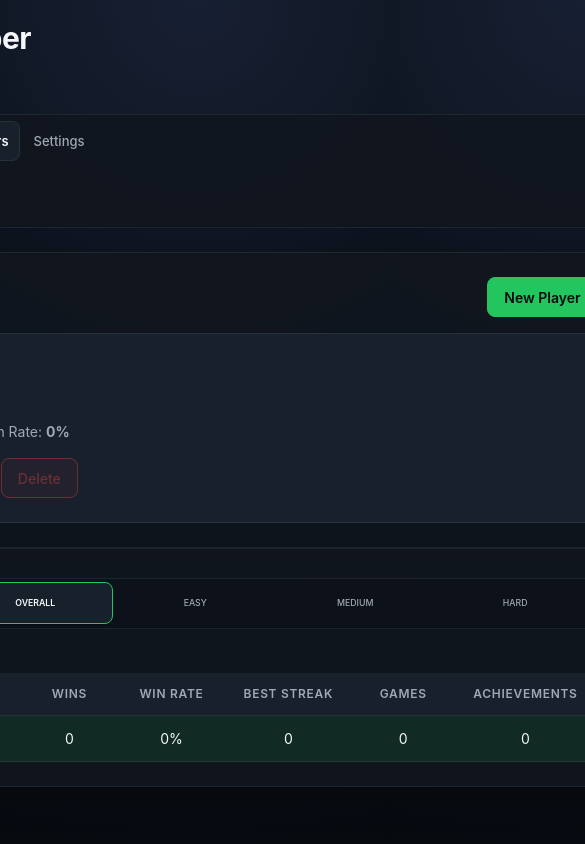
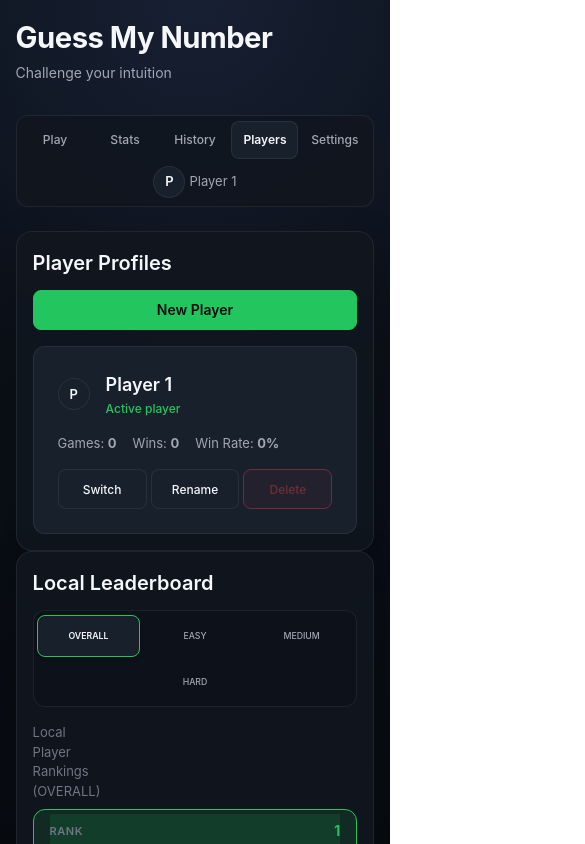
Before and after one commit to Tigo1123/Guess-My-Number, a React (Vite) app: page / in a window 390 px wide. Both pictures are taken after a click on the tab "Players". Shown: the top 844 px of the page, 585 px wide, since content can reach past the window. Built offline with nearby package versions, Linux system fonts and the light colour scheme.

Commit message:
fix mobile responsive layouts

```diff
--- a/src/components/GameHistory.jsx
+++ b/src/components/GameHistory.jsx
@@ -133,17 +133,17 @@ export function GameHistory({ history = [], activeProfileName = 'Active Player',
 
                   return (
                     <tr key={entry.id}>
-                      <td className="date-cell">{dateText}</td>
-                      <td className={`result-cell ${isWin ? 'win' : 'loss'}`}>
+                      <td className="date-cell" data-label="DATE / TIME">{dateText}</td>
+                      <td className={`result-cell ${isWin ? 'win' : 'loss'}`} data-label="RESULT">
                         {isWin ? 'WIN' : 'LOSS'}
                       </td>
-                      <td className="diff-cell">{entry.difficulty.toUpperCase()}</td>
-                      <td className="mode-cell">{entry.mode.toUpperCase()}</td>
-                      <td className="score-cell">{entry.score}</td>
-                      <td className="attempts-cell">{entry.attempts}</td>
-                      <td className="hints-cell">{entry.hintsUsed}</td>
-                      <td className="type-cell">{typeText}</td>
-                      <td className="action-cell">
+                      <td className="diff-cell" data-label="DIFFICULTY">{entry.difficulty.toUpperCase()}</td>
+                      <td className="mode-cell" data-label="MODE">{entry.mode.toUpperCase()}</td>
+                      <td className="score-cell" data-label="SCORE">{entry.score}</td>
+                      <td className="attempts-cell" data-label="ATTEMPTS">{entry.attempts}</td>
+                      <td className="hints-cell" data-label="HINTS">{entry.hintsUsed}</td>
+                      <td className="type-cell" data-label="TYPE">{typeText}</td>
+                      <td className="action-cell" data-label="ACTION">
                         <button
                           type="button"
                           className="btn-view-details"
--- a/src/components/LocalLeaderboard.jsx
+++ b/src/components/LocalLeaderboard.jsx
@@ -70,7 +70,6 @@ export function LocalLeaderboard({ profiles = [], activeProfileId }) {
 
       <div className="leaderboard-table-wrapper table-responsive">
         <table className="leaderboard-table">
-
           <caption>Local Player Rankings ({filter.toUpperCase()})</caption>
           <thead>
             <tr>
@@ -90,17 +89,16 @@ export function LocalLeaderboard({ profiles = [], activeProfileId }) {
                 className={entry.isActive ? 'active-profile-row' : ''}
                 aria-current={entry.isActive ? 'row' : undefined}
               >
-                <td className="rank-cell">{index + 1}</td>
-                <td className="player-cell">
+                <td className="rank-cell" data-label="RANK">{index + 1}</td>
+                <td className="player-cell" data-label="PLAYER">
                   <span className="player-name">{entry.name}</span>
                   {entry.isActive && <span className="active-badge" aria-label="Active Player">(Active)</span>}
                 </td>
-                <td className="wins-cell">{entry.wins}</td>
-                <td className="winrate-cell">{entry.winRatePercent}%</td>
-                <td className="streak-cell">{entry.bestStreak}</td>
-                <td className="games-cell">{entry.games}</td>
-                <td className="achievements-cell">{entry.achievementCount}</td>
-
+                <td className="wins-cell" data-label="WINS">{entry.wins}</td>
+                <td className="winrate-cell" data-label="WIN RATE">{entry.winRatePercent}%</td>
+                <td className="streak-cell" data-label="BEST STREAK">{entry.bestStreak}</td>
+                <td className="games-cell" data-label="GAMES">{entry.games}</td>
+                <td className="achievements-cell" data-label="ACHIEVEMENTS">{entry.achievementCount}</td>
               </tr>
             ))}
           </tbody>
--- a/src/index.css
+++ b/src/index.css
@@ -85,8 +85,11 @@ body {
   justify-content: center;
   align-items: flex-start;
   min-height: 100vh;
-  padding: var(--space-xl) var(--space-md);
+  padding: var(--space-xl) clamp(14px, 4vw, 20px);
   line-height: 1.5;
+  width: 100%;
+  max-width: 100%;
+  box-sizing: border-box;
 }
 
 /* Background State Tints */
@@ -113,6 +116,9 @@ body.lost { background: radial-gradient(circle at top, #2b0f14 0%, #0b1018 45%,
   border-radius: var(--radius-lg);
   padding: var(--space-lg);
   box-shadow: 0 12px 40px rgba(0, 0, 0, 0.18);
+  width: 100%;
+  max-width: 100%;
+  box-sizing: border-box;
 }
 
 /* --------------------------------------------------------------------------
@@ -124,6 +130,8 @@ body.lost { background: radial-gradient(circle at top, #2b0f14 0%, #0b1018 45%,
   display: flex;
   flex-direction: column;
   gap: var(--space-lg);
+  box-sizing: border-box;
+  margin: 0 auto;
 }
 
 .app-header {
@@ -131,17 +139,27 @@ body.lost { background: radial-gradient(circle at top, #2b0f14 0%, #0b1018 45%,
   justify-content: space-between;
   align-items: center;
   padding-bottom: var(--space-sm);
+  width: 100%;
+  box-sizing: border-box;
+}
+
+.brand-block {
+  display: flex;
+  flex-direction: column;
+  gap: 0.2rem;
+  width: 100%;
 }
 
 .brand-title {
-  font-size: 3rem;
+  font-size: clamp(2.2rem, 7.5vw, 3rem);
   font-weight: 700;
   color: var(--text-primary);
   letter-spacing: -0.5px;
+  word-break: break-word;
 }
 
 .brand-subtitle {
-  font-size: 1.4rem;
+  font-size: clamp(1.2rem, 3.8vw, 1.4rem);
   color: var(--text-secondary);
   font-weight: 400;
 }
@@ -156,11 +174,14 @@ body.lost { background: radial-gradient(circle at top, #2b0f14 0%, #0b1018 45%,
   border: 1px solid var(--border);
   border-radius: var(--radius-md);
   padding: 0.6rem 0.8rem;
+  width: 100%;
+  box-sizing: border-box;
 }
 
 .tab-list {
   display: flex;
   gap: 0.4rem;
+  width: 100%;
 }
 
 .nav-tab {
@@ -1349,9 +1370,9 @@ button:disabled {
   background: var(--accent-soft);
 }
 
-.rank-cell { min-width: 60px; font-weight: 600; }
-.player-cell { min-width: 150px; }
-.wins-cell, .winrate-cell, .streak-cell, .games-cell, .achievements-cell { min-width: 100px; text-align: center; }
+.rank-cell { min-width: 50px; font-weight: 600; }
+.player-cell { min-width: 130px; }
+.wins-cell, .winrate-cell, .streak-cell, .games-cell, .achievements-cell { min-width: 80px; text-align: center; }
 .leaderboard-table th { text-align: left; }
 .leaderboard-table th:nth-child(n+3) { text-align: center; }
 
@@ -1361,48 +1382,468 @@ button:disabled {
   }
 }
 
+@media (max-width: 680px) {
+  .leaderboard-table-wrapper,
+  .table-responsive {
+    overflow-x: visible;
+    width: 100%;
+    max-width: 100%;
+  }
+
+  .leaderboard-table,
+  .leaderboard-table tbody,
+  .leaderboard-table tr,
+  .leaderboard-table td,
+  .history-table,
+  .history-table tbody,
+  .history-table tr,
+  .history-table td {
+    display: block;
+    width: 100%;
+    box-sizing: border-box;
+  }
+
+  .leaderboard-table caption,
+  .history-table caption {
+    margin-bottom: var(--space-xs);
+  }
+
+  .leaderboard-table thead,
+  .history-table thead {
+    display: none;
+  }
+
+  .leaderboard-table tr,
+  .history-table tr {
+    background: var(--bg-surface-elevated);
+    border: 1px solid var(--border);
+    border-radius: var(--radius-md);
+    padding: var(--space-xs) var(--space-md);
+    margin-bottom: var(--space-sm);
+  }
+
+  .leaderboard-table tr.active-profile-row {
+    border-color: var(--accent);
+    background: var(--accent-soft);
+  }
+
+  .leaderboard-table td,
+  .history-table td {
+    display: flex;
+    justify-content: space-between;
+    align-items: center;
+    gap: 12px;
+    padding: 0.6rem 0;
+    border-bottom: 1px solid rgba(255, 255, 255, 0.05);
+    white-space: normal;
+    text-align: right;
+    min-width: 0;
+  }
+
+  .leaderboard-table td:last-child,
+  .history-table td:last-child {
+    border-bottom: none;
+  }
+
+  .leaderboard-table td::before,
+  .history-table td::before {
+    content: attr(data-label);
+    font-size: 1.1rem;
+    font-weight: 600;
+    color: var(--text-muted);
+    text-transform: uppercase;
+    letter-spacing: 0.05em;
+    text-align: left;
+    margin-right: 1rem;
+  }
+
+  .leaderboard-table td.player-cell {
+    font-size: 1.5rem;
+    font-weight: 600;
+  }
+
+  .leaderboard-table td.rank-cell {
+    font-size: 1.4rem;
+    font-weight: 700;
+    color: var(--accent);
+  }
+
+  .history-table td.result-cell.win {
+    color: var(--accent);
+    font-weight: 700;
+  }
+
+  .history-table td.result-cell.loss {
+    color: var(--danger);
+    font-weight: 700;
+  }
+
+  .history-table td.action-cell {
+    justify-content: space-between;
+  }
+}
+
 @media (max-width: 600px) {
   body {
-    padding: var(--space-md) var(--space-xs);
+    padding: var(--space-md) clamp(14px, 4vw, 20px);
   }
 
   .app-header {
     flex-direction: column;
     align-items: flex-start;
     gap: var(--space-xs);
+    width: 100%;
   }
 
   .app-nav {
     flex-direction: column;
     align-items: stretch;
+    gap: var(--space-xs);
+    padding: 0.5rem;
   }
 
   .tab-list {
-    overflow-x: auto;
-    padding-bottom: var(--space-xs);
+    display: grid;
+    grid-template-columns: repeat(5, minmax(0, 1fr));
+    gap: 0.3rem;
+    width: 100%;
   }
 
   .nav-tab {
-    padding: 0.8rem 1rem;
-    font-size: 1.3rem;
+    padding: 0.7rem 0.2rem;
+    font-size: clamp(1.1rem, 3.1vw, 1.3rem);
+    text-align: center;
+    justify-content: center;
+    min-height: 38px;
+    white-space: nowrap;
+    min-width: 0;
+  }
+
+  .active-player-pill {
+    justify-content: center;
+    padding: 0.3rem 0.8rem;
+  }
+
+  .summary-card-block {
+    padding: var(--space-md);
+    width: 100%;
+  }
+
+  .section-header-row {
+    flex-direction: column;
+    align-items: stretch;
+    gap: 12px;
+  }
+
+  .section-header-row .btn-danger {
+    width: 100%;
+    max-width: 220px;
+    align-self: flex-start;
+  }
+
+  .history-filter-bar {
+    display: grid;
+    grid-template-columns: repeat(2, minmax(0, 1fr));
+    gap: 0.4rem;
+    width: 100%;
+    box-sizing: border-box;
+  }
+
+  .history-filter-bar .tab-btn {
+    width: 100%;
+    min-width: 0;
+    white-space: normal;
+    text-align: center;
+    min-height: 42px;
+    padding: 0.5rem 0.4rem;
+    font-size: 1.2rem;
+  }
+
+  /* Play Page Mobile Spacing */
+  .secret-number-container {
+    padding: var(--space-md) var(--space-sm);
+    gap: var(--space-sm);
+  }
+
+  .secret-circle {
+    width: 110px;
+    height: 110px;
+    font-size: 6.8rem;
+  }
+
+  .rang {
+    margin-bottom: var(--space-xs);
   }
 
   .input-row {
     flex-direction: column;
+    gap: 14px;
   }
 
   .guess-input {
     width: 100%;
+    height: 52px;
+    font-size: 1.8rem;
   }
 
   .btn-check-guess {
     width: 100%;
-  }
-
+    height: 48px;
+    font-size: 1.5rem;
+  }
+
+  .game-actions-bar {
+    flex-direction: column;
+    align-items: stretch;
+    width: 100%;
+  }
+
+  .hint-controls-container {
+    width: 100%;
+  }
+
+  .btn-hint {
+    width: 100%;
+  }
+
+  /* Stats Mobile */
   .metrics-grid {
-    grid-template-columns: repeat(2, 1fr);
-  }
-}
+    grid-template-columns: repeat(2, minmax(0, 1fr));
+    gap: var(--space-sm);
+  }
+
+  .records-grid-3,
+  .metrics-grid-6,
+  .metrics-grid-5 {
+    grid-template-columns: repeat(2, minmax(0, 1fr));
+    gap: var(--space-sm);
+  }
+
+  .best-attempts-grid,
+  .stats-breakdown-grid {
+    grid-template-columns: 1fr;
+    gap: var(--space-sm);
+  }
+
+  .performance-grid {
+    grid-template-columns: 1fr;
+    gap: var(--space-md);
+  }
+
+  /* Players Page Mobile Controls */
+  .profile-panel-box {
+    width: 100%;
+    max-width: 100%;
+    box-sizing: border-box;
+  }
+
+  .player-card-actions {
+    width: 100%;
+    gap: var(--space-xs);
+  }
+
+  .player-card-actions button {
+    flex: 1 1 calc(33.33% - 0.4rem);
+    min-width: 0;
+    font-size: 1.2rem;
+    padding: 0.6rem 0.3rem;
+  }
+
+  .player-card-stats-row {
+    flex-wrap: wrap;
+    gap: var(--space-xs) var(--space-md);
+    font-size: 1.3rem;
+  }
+
+  .create-player-card {
+    padding: var(--space-md);
+    width: 100%;
+    max-width: 100%;
+  }
+
+  .create-actions-row {
+    flex-direction: column;
+    align-items: stretch;
+    gap: var(--space-xs);
+  }
+
+  .create-actions-row button {
+    width: 100%;
+  }
+
+  .terminal-input,
+  input[type="file"] {
+    max-width: 100%;
+    min-width: 0;
+    box-sizing: border-box;
+  }
+
+  /* Settings Mobile File Input */
+  .file-picker-row {
+    flex-direction: column;
+    align-items: stretch;
+    gap: var(--space-xs);
+    width: 100%;
+  }
+
+  .file-picker-row label {
+    width: 100%;
+    text-align: center;
+  }
+
+  .file-status-text {
+    width: 100%;
+    text-align: center;
+    overflow: hidden;
+    text-overflow: ellipsis;
+    white-space: nowrap;
+  }
+}
+
+@media (min-width: 400px) and (max-width: 600px) {
+  .history-filter-bar {
+    grid-template-columns: repeat(3, minmax(0, 1fr));
+  }
+}
+
+@media (max-width: 360px) {
+  .nav-tab {
+    font-size: 1.1rem;
+    padding: 0.6rem 0.1rem;
+  }
+
+  .records-grid-3,
+  .metrics-grid-6,
+  .metrics-grid-5 {
+    grid-template-columns: 1fr;
+  }
+}
+
+/* History Replay Details Modal */
+.history-details-modal {
+  position: fixed;
+  top: 0;
+  left: 0;
+  right: 0;
+  bottom: 0;
+  background: rgba(7, 10, 15, 0.85);
+  backdrop-filter: blur(4px);
+  display: flex;
+  align-items: center;
+  justify-content: center;
+  z-index: 1000;
+  padding: var(--space-md);
+  box-sizing: border-box;
+}
+
+.details-modal-box {
+  background: var(--bg-surface);
+  border: 1px solid var(--border-strong);
+  border-radius: var(--radius-lg);
+  padding: var(--space-lg);
+  width: 100%;
+  max-width: 600px;
+  max-height: 90vh;
+  overflow-y: auto;
+  box-shadow: 0 20px 50px rgba(0, 0, 0, 0.5);
+  display: flex;
+  flex-direction: column;
+  gap: var(--space-md);
+  box-sizing: border-box;
+  overflow-wrap: anywhere;
+}
+
+.details-modal-header {
+  display: flex;
+  justify-content: space-between;
+  align-items: center;
+  gap: var(--space-sm);
+}
+
+.details-modal-title {
+  font-size: 1.6rem;
+  font-weight: 700;
+  color: var(--text-primary);
+  margin: 0;
+}
+
+.details-modal-title .win-text { color: var(--accent); }
+.details-modal-title .loss-text { color: var(--danger); }
+
+.btn-close-modal {
+  background: transparent;
+  color: var(--text-muted);
+  font-size: 1.8rem;
+  cursor: pointer;
+  padding: 0.4rem;
+}
+.btn-close-modal:hover { color: var(--text-primary); }
+
+.details-meta-grid {
+  display: grid;
+  grid-template-columns: repeat(2, minmax(0, 1fr));
+  gap: var(--space-sm);
+  background: var(--bg-surface-elevated);
+  border: 1px solid var(--border);
+  border-radius: var(--radius-md);
+  padding: var(--space-md);
+}
+
+@media (max-width: 500px) {
+  .details-meta-grid {
+    grid-template-columns: 1fr;
+  }
+}
+
+.meta-item {
+  font-size: 1.3rem;
+  color: var(--text-secondary);
+  display: flex;
+  justify-content: space-between;
+  gap: var(--space-xs);
+  min-width: 0;
+  overflow-wrap: anywhere;
+}
+
+.meta-item.full {
+  grid-column: 1 / -1;
+}
+
+.details-sequence-section {
+  display: flex;
+  flex-direction: column;
+  gap: var(--space-xs);
+}
+
+.sequence-title {
+  font-size: 1.4rem;
+  font-weight: 600;
+  color: var(--text-primary);
+}
+
+.guess-sequence-list {
+  display: flex;
+  flex-direction: column;
+  gap: 0.4rem;
+  list-style: none;
+  padding: 0;
+}
+
+.sequence-item {
+  display: flex;
+  align-items: center;
+  gap: var(--space-xs);
+  font-size: 1.3rem;
+  background: var(--bg-surface-elevated);
+  padding: 0.6rem var(--space-sm);
+  border-radius: var(--radius-sm);
+  border: 1px solid var(--border);
+  flex-wrap: wrap;
+}
+
+.step-num { color: var(--text-muted); }
+.step-val { font-family: var(--font-mono); color: var(--text-primary); }
+.step-analysis { color: var(--text-secondary); }
 
 /* Accessible Focus Ring */
 *:focus-visible {
```
